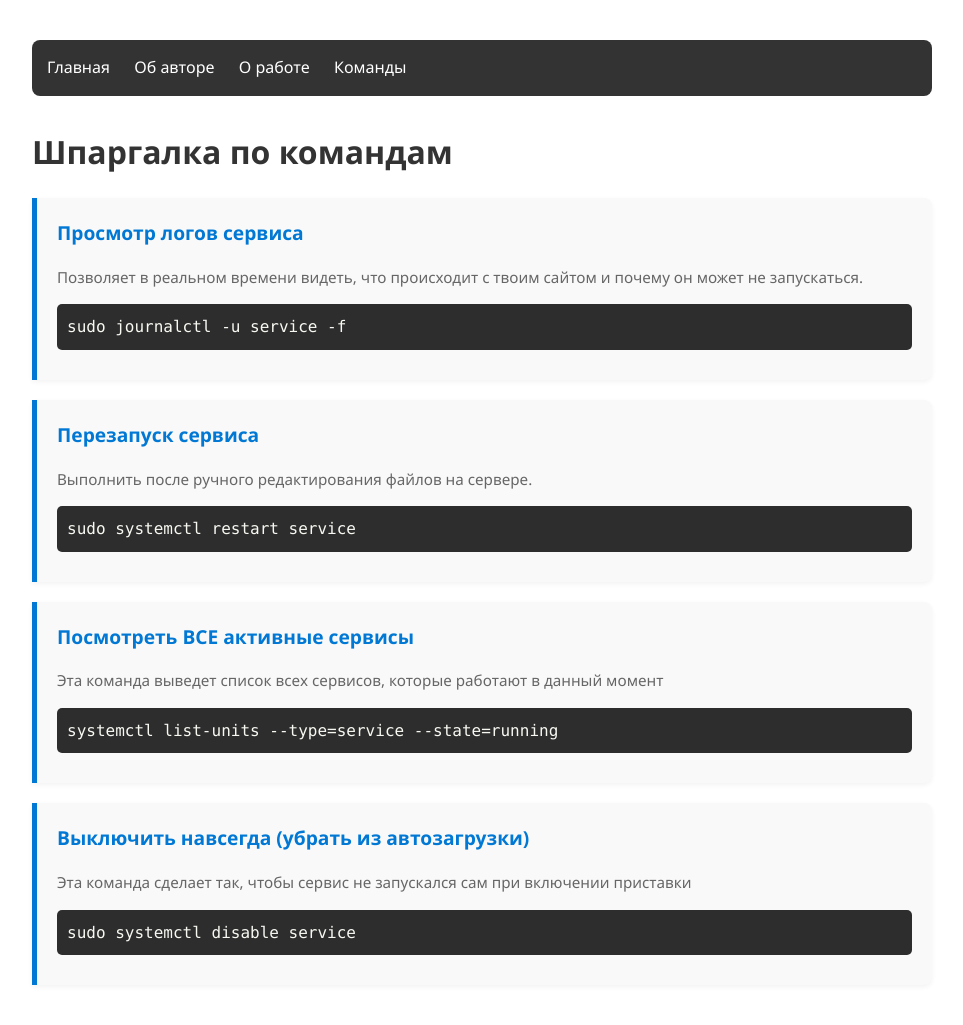
After one commit to PavelT2000/my-home-server-app, a FastAPI app: template templates/commands.html in a window 1280 px wide. The commit adds this page. Shown: the whole page, without its empty margins (158-1121 px from the left). Run offline with FastAPI, Linux system fonts and the light colour scheme; the template is opened without the code that fills it, so the values that code supplies are empty.

Commit message:
add commands

```diff
--- a/main.py
+++ b/main.py
@@ -18,3 +18,7 @@ async def author(request: Request):
 @app.get("/work")
 async def work(request: Request):
     return templates.TemplateResponse("work.html", {"request": request})
+
+@app.get("/commands")
+async def commands(request: Request):
+    return templates.TemplateResponse("commands.html", {"request": request})
--- /dev/null
+++ b/templates/commands.html
@@ -0,0 +1,53 @@
+<!DOCTYPE html>
+<html lang="ru">
+<head>
+    <meta charset="UTF-8">
+    <title>Полезные команды — Мой сервер</title>
+    <style>
+        body { font-family: 'Segoe UI', Tahoma, Geneva, Verdana, sans-serif; max-width: 900px; margin: 40px auto; line-height: 1.6; color: #333; padding: 0 20px; }
+        nav { background: #333; padding: 15px; border-radius: 8px; margin-bottom: 30px; }
+        nav a { color: white; margin-right: 20px; text-decoration: none; font-weight: 500; }
+        nav a:hover { color: #00d4ff; }
+
+        .command-card { background: #f9f9f9; border-left: 5px solid #0078d4; padding: 20px; margin-bottom: 20px; border-radius: 0 8px 8px 0; box-shadow: 0 2px 5px rgba(0,0,0,0.05); }
+        h2 { margin-top: 0; color: #0078d4; font-size: 1.2rem; }
+        code { background: #2d2d2d; color: #f8f8f2; padding: 10px; display: block; border-radius: 5px; margin: 10px 0; overflow-x: auto; font-family: 'Consolas', monospace; }
+        .description { font-size: 0.95rem; color: #666; }
+    </style>
+</head>
+<body>
+    <nav>
+        <a href="/">Главная</a>
+        <a href="/author">Об авторе</a>
+        <a href="/work">О работе</a>
+        <a href="/commands">Команды</a>
+    </nav>
+
+    <h1>Шпаргалка по командам</h1>
+
+    <div class="command-card">
+        <h2>Просмотр логов сервиса  </h2>
+        <p class="description">Позволяет в реальном времени видеть, что происходит с твоим сайтом и почему он может не запускаться.</p>
+        <code>sudo journalctl -u service -f</code>
+    </div>
+
+    <div class="command-card">
+        <h2>Перезапуск сервиса</h2>
+        <p class="description">Выполнить после ручного редактирования файлов на сервере.</p>
+        <code>sudo systemctl restart service</code>
+    </div>
+
+    <div class="command-card">
+        <h2>Посмотреть ВСЕ активные сервисы</h2>
+        <p class="description">Эта команда выведет список всех сервисов, которые работают в данный момент</p>
+        <code>systemctl list-units --type=service --state=running</code>
+    </div>
+    <div class="command-card">
+        <h2>Выключить навсегда (убрать из автозагрузки)</h2>
+        <p class="description">Эта команда сделает так, чтобы сервис не запускался сам при включении приставки</p>
+        <code>sudo systemctl disable service</code>
+    </div>
+
+
+</body>
+</html>
--- a/templates/index.html
+++ b/templates/index.html
@@ -15,6 +15,7 @@
         <a href="/">Главная</a>
         <a href="/author">Об авторе</a>
         <a href="/work">О работе сайта</a>
+        <a href="/commands">Команды</a>
     </nav>
 
     <h1>Сайт Павла Забелича</h1>
```
